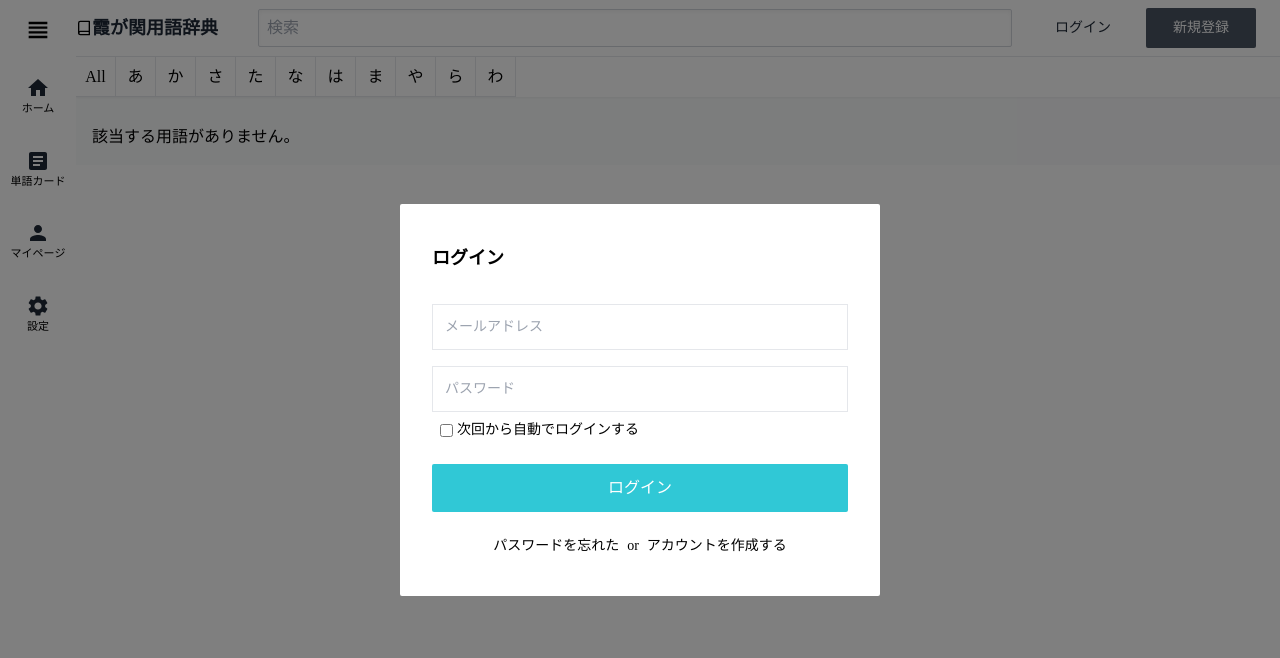
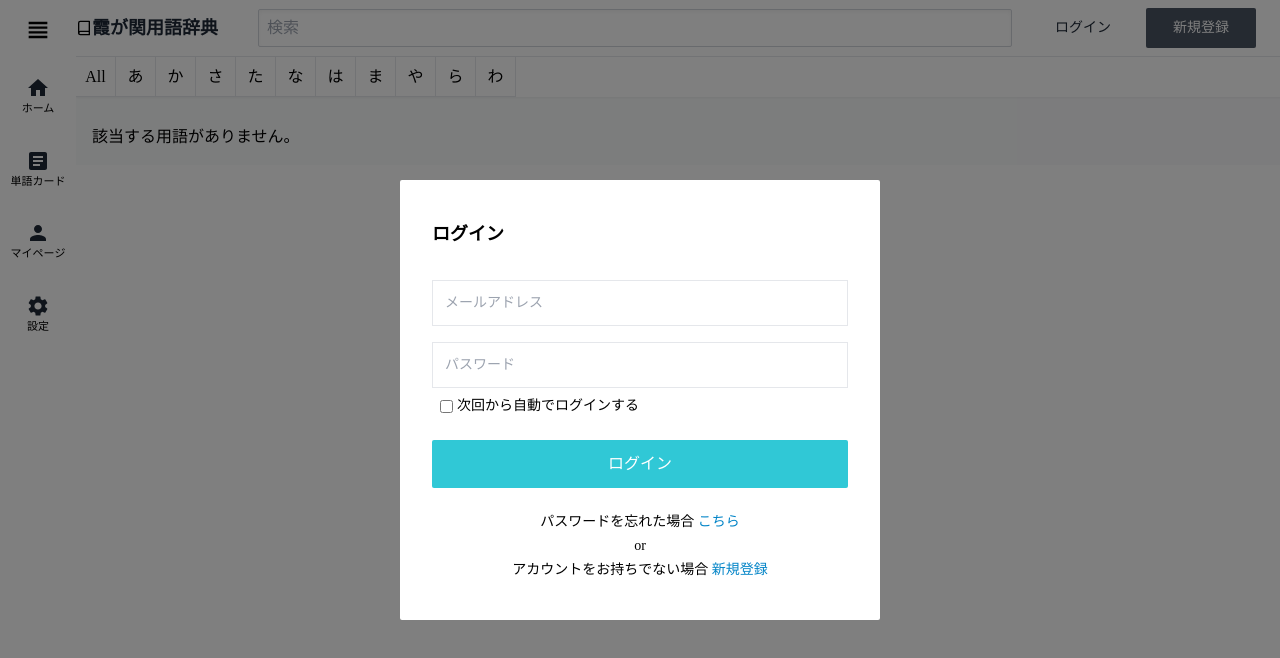
Before and after one commit to kei-matsuoka/k-words, a React (Create React App) app in the folder front/: page / in a window 1280 px wide. Both pictures are taken after a click on the element "ログイン". Shown: the top 658 px of the page. Built offline with nearby package versions, Linux system fonts and the light colour scheme; no server answers; a web font is replaced by a local one.

Commit message:
formのstyleを調整

```diff
--- a/front/src/components/forms/LoginForm.jsx
+++ b/front/src/components/forms/LoginForm.jsx
@@ -99,10 +99,15 @@ export const LoginForm = ({ handleClickLogin, handleClickSignup }) => {
                         rounded-sm
                         duration-300"
         type="submit" value="ログイン" />
-      <div className='flex justify-center text-sm sp:text-xs mt-6'>
-        <Link to='/password'>パスワードを忘れた</Link>
-        <p className='mx-2'>or</p>
-        <button onClick={handleClickSignup}>アカウントを作成する</button>
+      <div className='flex flex-col items-center justify-center text-sm mt-6'>
+        <p>パスワードを忘れた場合 <Link to='/password' className='text-sky-600'>こちら</Link></p>
+        <p className='my-1'>or</p>
+        <p>
+          <span>アカウントをお持ちでない場合 </span>
+          <button className='text-sky-600' onClick={handleClickSignup}>
+            新規登録
+          </button>
+        </p>
       </div>
     </form>
   );
--- a/front/src/components/forms/SignupForm.jsx
+++ b/front/src/components/forms/SignupForm.jsx
@@ -113,7 +113,16 @@ export const SignupForm = ({ handleClickSignup, handleClickLogin }) => {
                       duration-300
                       disabled:bg-gray-200"
         type="submit" value="新規登録" disabled={!isDirty || !isValid} />
-      <button className='text-sm sp:text-xs mt-6' onClick={handleClickLogin}>ログインする</button>
+        <div className='flex justify-center mt-6'>
+          <p className='text-sm'>
+            <span>既にアカウントをお持ちの場合 </span>
+            <button
+              className='text-sky-600'
+              onClick={handleClickLogin}>
+              ログイン
+            </button>
+          </p>
+        </div>
     </form>
   );
 }
--- a/front/src/components/groups/Dropdown.jsx
+++ b/front/src/components/groups/Dropdown.jsx
@@ -3,7 +3,7 @@ import { Link } from 'react-router-dom';
 import { AuthContext } from '../../AuthProvider';
 import { Logout } from '../../apis/logout';
 
-export const DropDown = ({handleClickDropDown}) => {
+export const DropDown = ({ handleClickDropDown }) => {
   const { setLoading, setIsSignedIn, setCurrentUser } = useContext(AuthContext);
 
   const handleLogout = async () => {
--- a/front/src/components/groups/Header.jsx
+++ b/front/src/components/groups/Header.jsx
@@ -49,7 +49,6 @@ export const Header = ({ handleGetWords, handleOnInput, searchKeyword, resetWord
   const handleClickWord = () => {
     setState(state.wordModalIsOpen ? { wordModalIsOpen: false } : { wordModalIsOpen: true });
   };
-  console.log(state.searchInputIsOpen)
 
   return (
     <>
```
